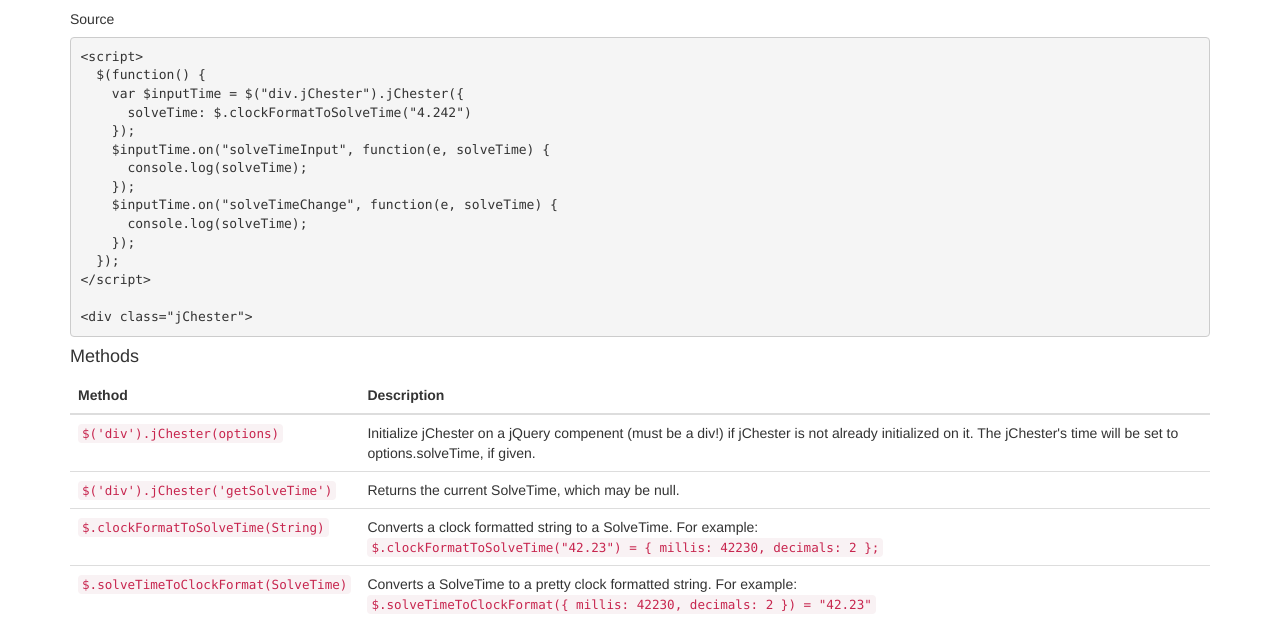
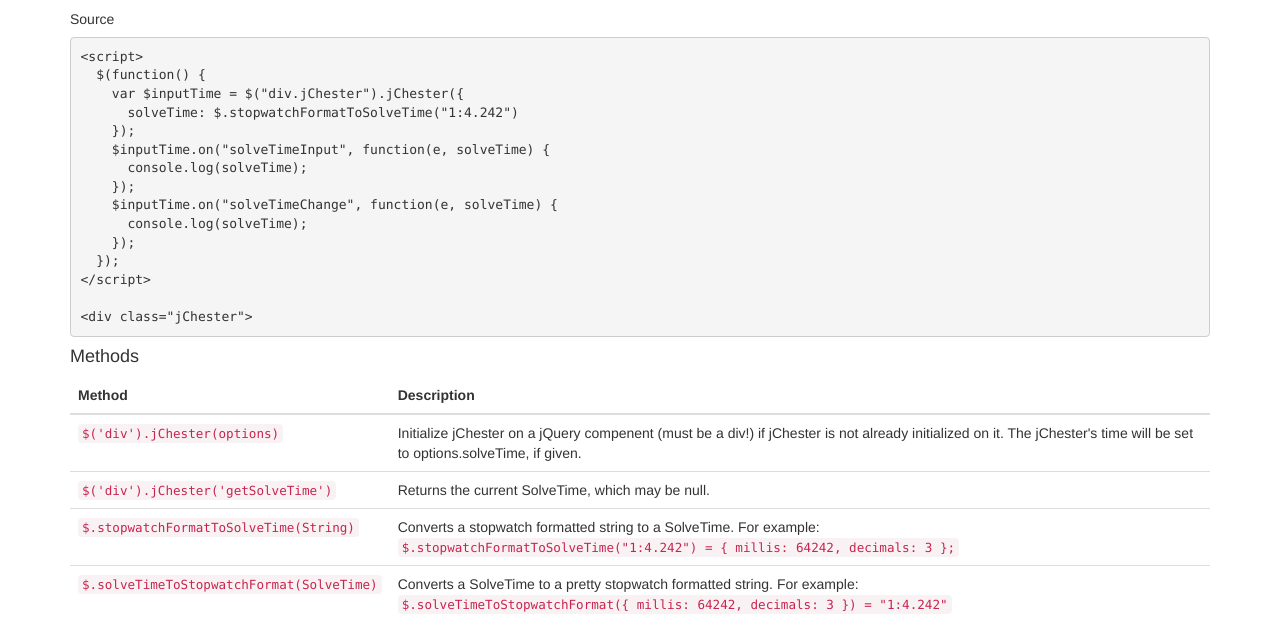
Before and after one commit to jfly/jChester, a plain HTML site: page index.html in a window 1280 px wide. Shown: the part 307-946 px from the top of the page. Drawn offline with nearby package versions, Linux system fonts and the light colour scheme.

Commit message:
Commiting version v0.3.0

```diff
--- a/index.html
+++ b/index.html
@@ -10,7 +10,7 @@
     <script>
       $(function() {
         var $inputTime = $("div.jChester").jChester({
-          solveTime: $.clockFormatToSolveTime("4.242")
+          solveTime: $.stopwatchFormatToSolveTime("1:4.242")
         });
         $inputTime.on("solveTimeInput", function(e, solveTime) {
           console.log(solveTime);
@@ -48,7 +48,7 @@
       <pre>&lt;script&gt;
   $(function() {
     var $inputTime = $(&quot;div.jChester&quot;).jChester({
-      solveTime: $.clockFormatToSolveTime(&quot;4.242&quot;)
+      solveTime: $.stopwatchFormatToSolveTime(&quot;1:4.242&quot;)
     });
     $inputTime.on(&quot;solveTimeInput&quot;, function(e, solveTime) {
       console.log(solveTime);
@@ -85,19 +85,19 @@
             </td>
           </tr>
           <tr>
-            <td><code>$.clockFormatToSolveTime(String)</code></td>
+            <td><code>$.stopwatchFormatToSolveTime(String)</code></td>
             <td>
-              Converts a clock formatted string to a SolveTime.
+              Converts a stopwatch formatted string to a SolveTime.
               For example:<br>
-              <code>$.clockFormatToSolveTime("42.23") = { millis: 42230, decimals: 2 };</code>
+              <code>$.stopwatchFormatToSolveTime("1:4.242") = { millis: 64242, decimals: 3 };</code>
             </td>
           </tr>
           <tr>
-            <td><code>$.solveTimeToClockFormat(SolveTime)</code></td>
+            <td><code>$.solveTimeToStopwatchFormat(SolveTime)</code></td>
             <td>
-              Converts a SolveTime to a pretty clock formatted string.
+              Converts a SolveTime to a pretty stopwatch formatted string.
               For example:<br>
-              <code>$.solveTimeToClockFormat({ millis: 42230, decimals: 2 }) = "42.23"</code>
+              <code>$.solveTimeToStopwatchFormat({ millis: 64242, decimals: 3 }) = "1:4.242"</code>
             </td>
           </tr>
         </tbody>
--- a/jChester.js
+++ b/jChester.js
@@ -1,5 +1,5 @@
 /*
- *  jChester - v0.2.0
+ *  jChester - v0.3.0
  *  A time entry component for speedcubing solves.
  *  https://github.com/jfly/jChester
  *
@@ -34,7 +34,7 @@
       var updateSolveTime = function() {
         var val = data.$input.val();
         try {
-          var solveTime = $.clockFormatToSolveTime(val);
+          var solveTime = $.stopwatchFormatToSolveTime(val);
           data.solveTime = solveTime;
           data.$helpBlock.text('');
           data.$formGroup.removeClass('has-warning');
@@ -64,7 +64,7 @@
     }
 
     if(settings.solveTime) {
-      data.$input.val($.solveTimeToClockFormat(settings.solveTime));
+      data.$input.val($.solveTimeToStopwatchFormat(settings.solveTime));
     }
     return that;
   };
@@ -76,20 +76,20 @@
   var MILLIS_PER_SECOND = 1000;
   var MILLIS_PER_MINUTE = 60 * MILLIS_PER_SECOND;
   $.extend({
-    clockFormatToSolveTime: function(clockFormat) {
-      if(clockFormat.toUpperCase() === 'DNF') {
+    stopwatchFormatToSolveTime: function(stopwatchFormat) {
+      if(stopwatchFormat.toUpperCase() === 'DNF') {
         return {
           penalties: 'DNF',
         };
       }
-      if(clockFormat.toUpperCase() === 'DNS') {
+      if(stopwatchFormat.toUpperCase() === 'DNS') {
         return {
           penalties: 'DNS',
         };
       }
-      var m = clockFormat.match(/^(?:(\d*):)?(\d+)(?:[.,](\d*))?$/);
+      var m = stopwatchFormat.match(/^(?:(\d*):)?(\d+)(?:[.,](\d*))?$/);
       if(!m) {
-        throw "Invalid clock format";
+        throw "Invalid stopwatch format";
       }
 
       var minutes = parseInt(m[1] || "0");
@@ -106,7 +106,7 @@
         decimals: decimals,
       };
     },
-    solveTimeToClockFormat: function(solveTime) {
+    solveTimeToStopwatchFormat: function(solveTime) {
       if(solveTime.penalties && solveTime.penalties.indexOf('DNF') >= 0) {
         return "DNF";
       }
@@ -128,11 +128,11 @@
         return padded;
       }
 
-      var clockFormat;
+      var stopwatchFormat;
       if(minutesField) {
-        clockFormat = minutesField + ":" + pad(secondsField, "0", 2);
+        stopwatchFormat = minutesField + ":" + pad(secondsField, "0", 2);
       } else {
-        clockFormat = "" + secondsField;
+        stopwatchFormat = "" + secondsField;
       }
       var decimals = solveTime.decimals;
       if(decimals > 0) {
@@ -140,12 +140,12 @@
         // accuracy we have.
         decimals = Math.min(3, decimals);
         var millisStr = pad(millis, "0", 3);
-        clockFormat += ".";
+        stopwatchFormat += ".";
         for(var i = 0; i < decimals; i++) {
-          clockFormat += millisStr.charAt(i);
+          stopwatchFormat += millisStr.charAt(i);
         }
       }
-      return clockFormat;
+      return stopwatchFormat;
     },
   });
 
```
Also changed, not shown: jChester.min.js.
